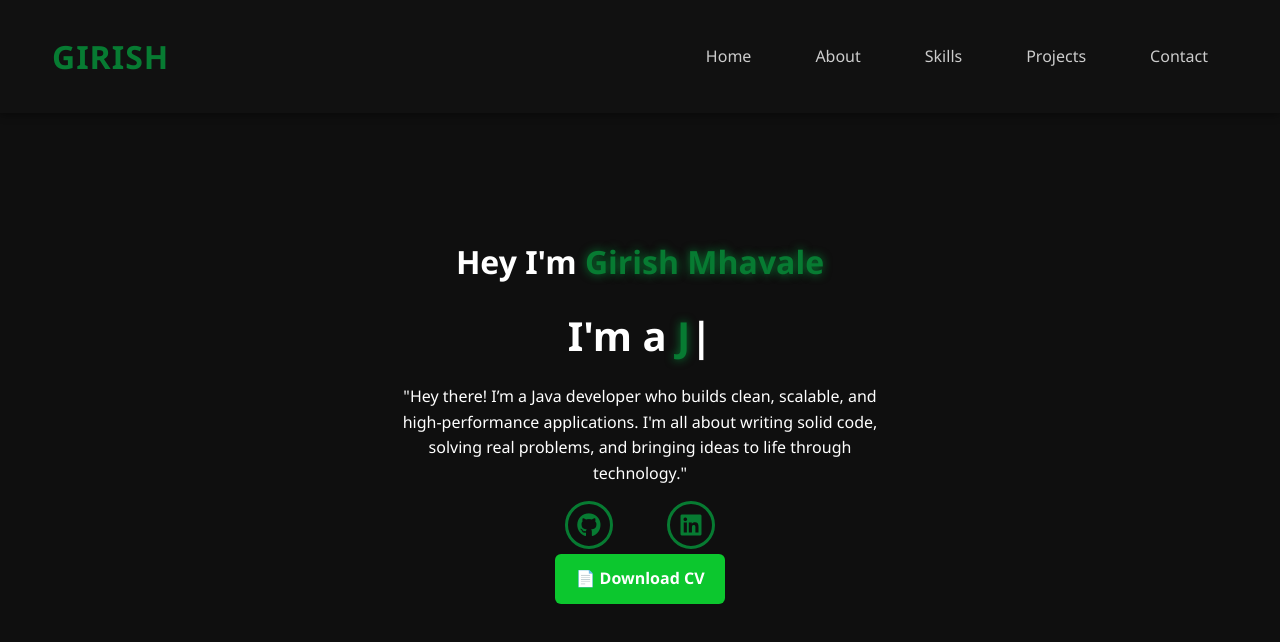
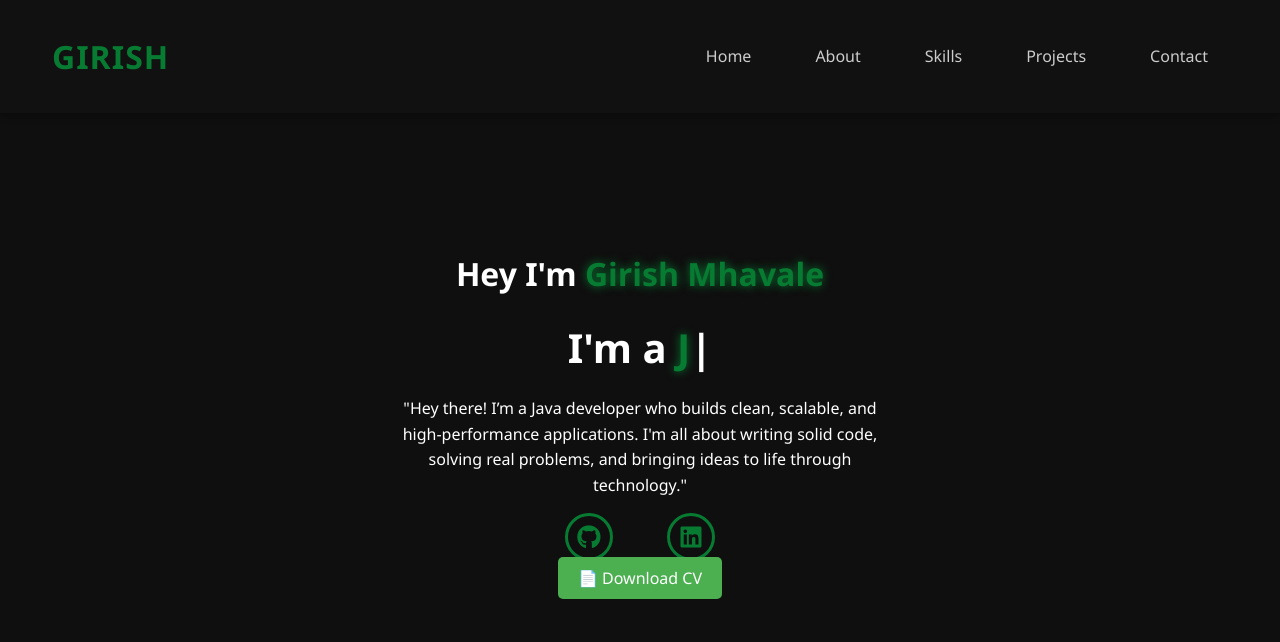
Before and after one commit to girishgm7793/My_Portfolio, a plain HTML site: page index.html in a window 1280 px wide. Shown: the top 642 px of the page. Drawn offline with nearby package versions, Linux system fonts and the light colour scheme.

Commit message:
download CV

```diff
--- a/index.html
+++ b/index.html
@@ -57,10 +57,11 @@
       </div>
       <div class="btn">
         <div class="btn" data-aos="zoom-in" data-aos-duration="1500" data-aos-delay="1800">
-  <a href="https://drive.google.com/file/d/1209hJZtSDHmZwxW0iPkxwWDv-fXhcqZO/view?usp=drivesdk" download
-     style="display:inline-block; padding:12px 20px; background:#0cc72e; color:white; text-decoration:none; border-radius:6px; font-weight:bold;">
-    📄 Download CV
-  </a>
+  <a href="https://drive.google.com/uc?export=download&id=1209hJZtSDHmZwxW0iPkxwWDv-fXhcqZO"
+       download
+       style="text-decoration: none; background: #4CAF50; color: white; padding: 10px 20px; border-radius: 5px;">
+       📄 Download CV
+    </a>
 </div>
       </div>
     </div>
```
